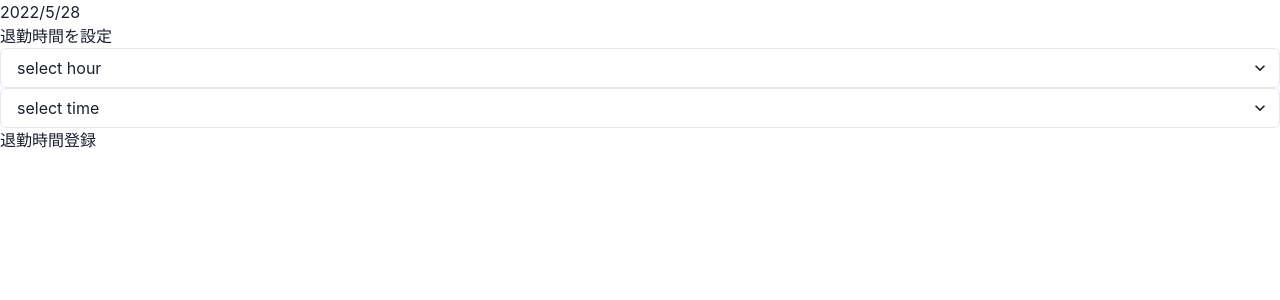
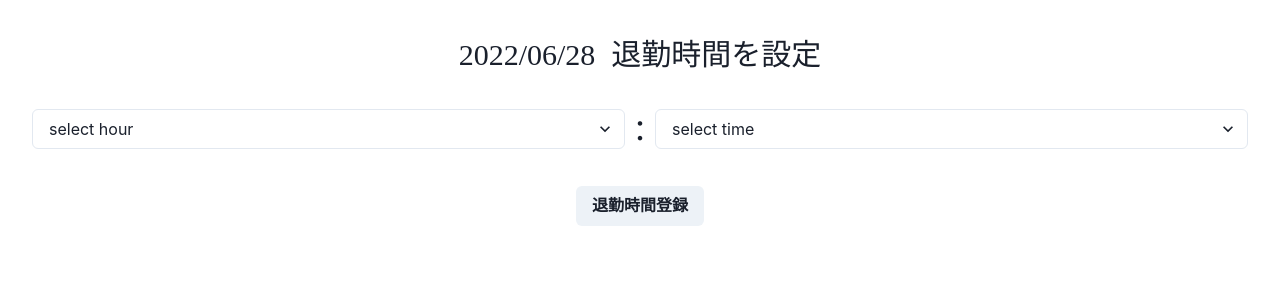
Before and after one commit to sanamaruDev/react-practice, a React (Create React App) app: page /leaving in a window 1280 px wide. Shown: the top 300 px of the page. Built offline with nearby package versions, Linux system fonts and the light colour scheme.

Commit message:
.env導入、退勤時間登録画面作成、一覧表示作成

```diff
--- a/src/pages/Attendance.tsx
+++ b/src/pages/Attendance.tsx
@@ -3,11 +3,9 @@ import React from "react";
 import axios from "axios";
 import { formatDate } from "../utils/util";
 import "../setting";
-
-const BASE_URL = process.env.REACT_APP_BASE_URL
+import { request } from "../resource/Request";
 
 const today = new Date();
-const postUrl = BASE_URL + "/attendance/regist";
 
 export const Attendance = () => {
 
@@ -28,7 +26,7 @@ export const Attendance = () => {
     const aryTime = ["00","15","30","45"];
 
     const regist = () => {
-        axios.post(postUrl, {
+        axios.post(request.registLeaving, {
             "user_name":"testuser",
             "working_date":formatDate(today, "yyyyMMdd"),
             "attendance_time":hour + time,
--- a/src/pages/Leaving.tsx
+++ b/src/pages/Leaving.tsx
@@ -1,29 +1,67 @@
-import { Select } from "@chakra-ui/react"
+import { Box, Text, Select, Button } from "@chakra-ui/react"
+import React from "react";
+import axios from "axios";
+import { formatDate } from "../utils/util";
+import "../setting";
+import { request } from "../resource/Request";
 
 const today = new Date();
 
 export const Leaving = () => {
+
+    // userState
+    const [hour, setHour] = React.useState("");
+    const [time, setTime] = React.useState("");
+
+    const handleChangeHour = (e: React.ChangeEvent<HTMLSelectElement>) => {
+        setHour(e.target.value)
+    }
+
+    const handleChangeTime = (e: React.ChangeEvent<HTMLSelectElement>) => {
+        setTime(e.target.value)
+    }
+
+    // selectBox
+    const aryHour = ["12","13","14","15","16","17","18","19","20","21","22","23","24","25","26"];
+    const aryTime = ["00","15","30","45"];
+
+    const regist = () => {
+        axios.post(request.registAttendance, {
+            "user_name":"testuser",
+            "working_date":formatDate(today, "yyyyMMdd"),
+            "attendance_time":"",
+            "leaving_time":hour + time
+        })
+        .then((response) => {
+            alert(response);
+        })
+        .catch((response) => {
+            alert(response);
+        })
+    }
+
     return (
         <div>
-            <h1>{today.getFullYear() + "/" + today.getMonth() + "/" + today.getDate()}</h1>
-            <h1>退勤時間を設定</h1>
-            <Select placeholder='select hour'>
-                <option value='08'>08</option>
-                <option value='09'>09</option>
-                <option value='10'>10</option>
-                <option value='11'>11</option>
-                <option value='12'>12</option>
-                <option value='13'>13</option>
-                <option value='14'>14</option>
-                <option value='15'>15</option>
-            </Select>
-            <Select placeholder='select time'>
-                <option value='00'>00</option>
-                <option value='15'>15</option>
-                <option value='30'>30</option>
-                <option value='45'>45</option>
-            </Select>
-            <button>退勤時間登録</button>
+            <Box display="flex" justifyContent="center" margin="8">
+                <Text fontSize='3xl' fontFamily="Meiryo" marginInline="2">{formatDate(today, "yyyy/MM/dd")}</Text>
+                <Text fontSize='3xl' fontFamily="Meiryo" marginInline="2">退勤時間を設定</Text>
+            </Box>
+            <Box display="flex" justifyContent="center" margin="8">
+                <Select placeholder='select hour' onChange={(e) => handleChangeHour(e)}>
+                    {
+                        aryHour.map(output => <option value={output}>{output}</option>)
+                    }
+                </Select>
+                <Text fontSize="3xl">：</Text>
+                <Select placeholder='select time' onChange={(e) => handleChangeTime(e)}>
+                    {
+                        aryTime.map(output => <option value={output}>{output}</option>)
+                    }
+                </Select>
+            </Box>
+            <Box display="flex" justifyContent="center" margin="8">
+                <Button onClick={regist}>退勤時間登録</Button>
+            </Box>
         </div>
     );
 };
--- a/src/pages/WorkingTimeList.tsx
+++ b/src/pages/WorkingTimeList.tsx
@@ -1,7 +1,41 @@
+import { useState, useEffect } from "react";
+import axios from "axios";
+import { request } from "../resource/Request";
+
+type WorkingTime = {
+    user_name : string
+    working_date : string
+    attendance_time : string
+    leaving_time : string
+}
+
 export const WorkingTimeList = () => {
+
+    const [tableData, setTableData] = useState([])
+
+    useEffect(() => {
+        axios.get(request.getWorkingTimeList + "?username=testuser")
+        .then((response) => {
+            setTableData(response.data);
+        })
+        .catch((response) => {
+            alert(response);
+        })
+    }, []);
+
+
     return (
         <div>
-            <h1>WorkigTimeList</h1>
+            {tableData.map((value : WorkingTime) => {
+                return (
+                    <ul>
+                        <li>{value.user_name}</li>
+                        <li>{value.working_date}</li>
+                        <li>{value.attendance_time}</li>
+                        <li>{value.leaving_time}</li>
+                    </ul>
+                )
+            })}
         </div>
     );
 };
--- /dev/null
+++ b/src/resource/Request.ts
@@ -0,0 +1,7 @@
+const BASE_URL = process.env.REACT_APP_BASE_URL
+
+export const request = {
+    registAttendance : BASE_URL + "/attendance",
+    registLeaving : BASE_URL + "/leaving",
+    getWorkingTimeList : BASE_URL + "/workinglist",
+}
```
Also changed, not shown: 1 other file (tests, documents, lock files or other folders).
